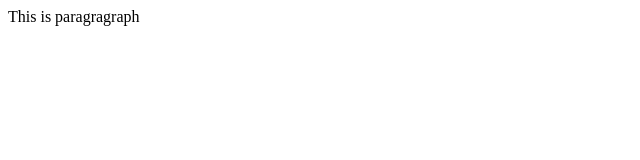
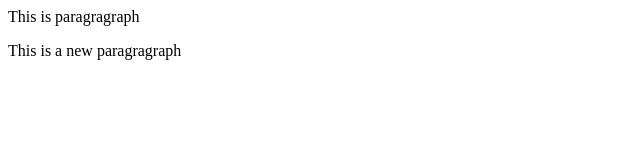
Before and after one commit to YadavJayPrakash/LocalRepo, a plain HTML site: page index.html in a window 1280 px wide. Shown: the whole page, without its empty margins (0-640 px from the left). Drawn offline with Linux system fonts and the light colour scheme.

Commit message:
Add New Feature

```diff
--- a/index.html
+++ b/index.html
@@ -1 +1,2 @@
 <p>This is paragragraph</p>
+<p>This is a new paragragraph</p>
```
